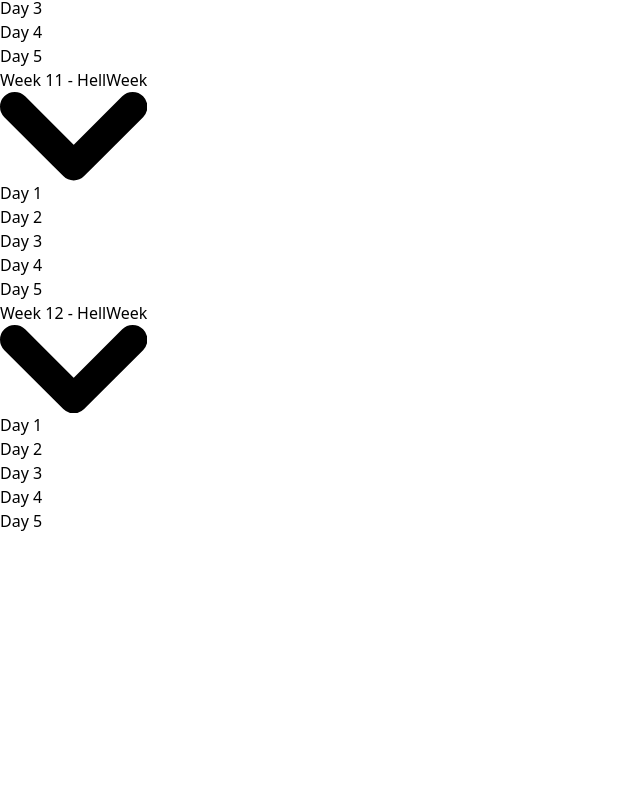
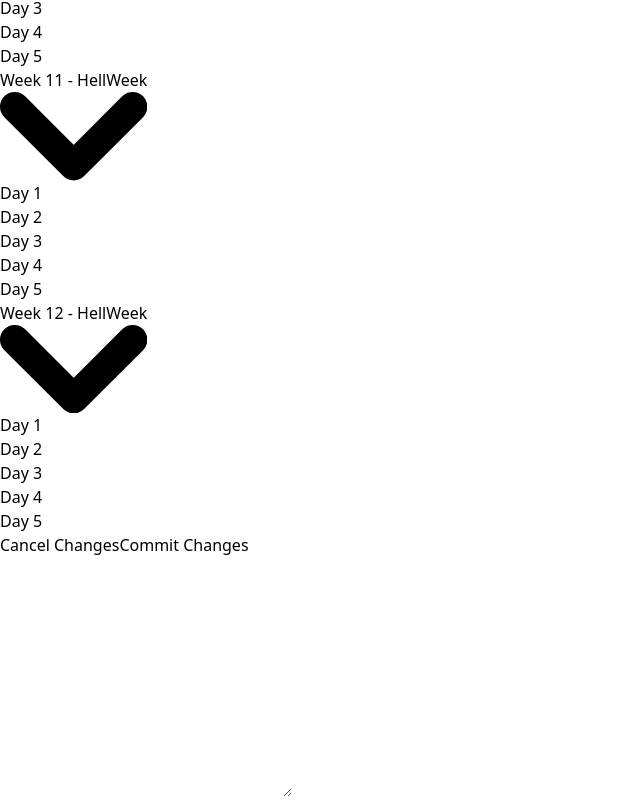
Before and after one commit to alexDanilMain/Salt-Notes, a React (Vite) app in the folder FrontEnd/: page / in a window 1280 px wide. Shown: the part 2629-3432 px from the top of the page, without its empty margins (0-640 px from the left). Before the commit the page ends 3162 px from the top, so only its background shows below. Built offline with nearby package versions, Linux system fonts and the light colour scheme.

Commit message:
adds skeleton for create notes

```diff
--- a/FrontEnd/src/App.tsx
+++ b/FrontEnd/src/App.tsx
@@ -10,10 +10,17 @@ function App() {
             </div>
         </nav>
 
-        <section className="flex w-full mx-auto relative flex-col">
+        <section className="flex w-full mx-auto relative flex-col sm:flex-row">
           <Sidebar />
-          <div className="w-full h-64 bg-black">
+          <div className="flex-1 h-96 ml-64 border-2 border-black">
+              <div className="w-full flex justify-end items-center gap-4 pr-4 bg-gray-50 border-b border-2 shadow-md h-16">
+                <button className="h-8 rounded-full bg-gray-200 hover:bg-gray-300 py-1 px-2"> Cancel Changes </button>
+                <button className="h-8 rounded-full bg-green-400 hover:bg-green-500 py-1 px-2"> Commit Changes </button>
+              </div>
 
+              <div className="w-4/5 mx-auto mt-4">
+                <textarea className="w-full resize-none outline-none bg-gray-200 rounded-md p-4" name="" id="" cols={30} rows={10}></textarea>
+              </div>
           </div>
         </section>
     </>
```
